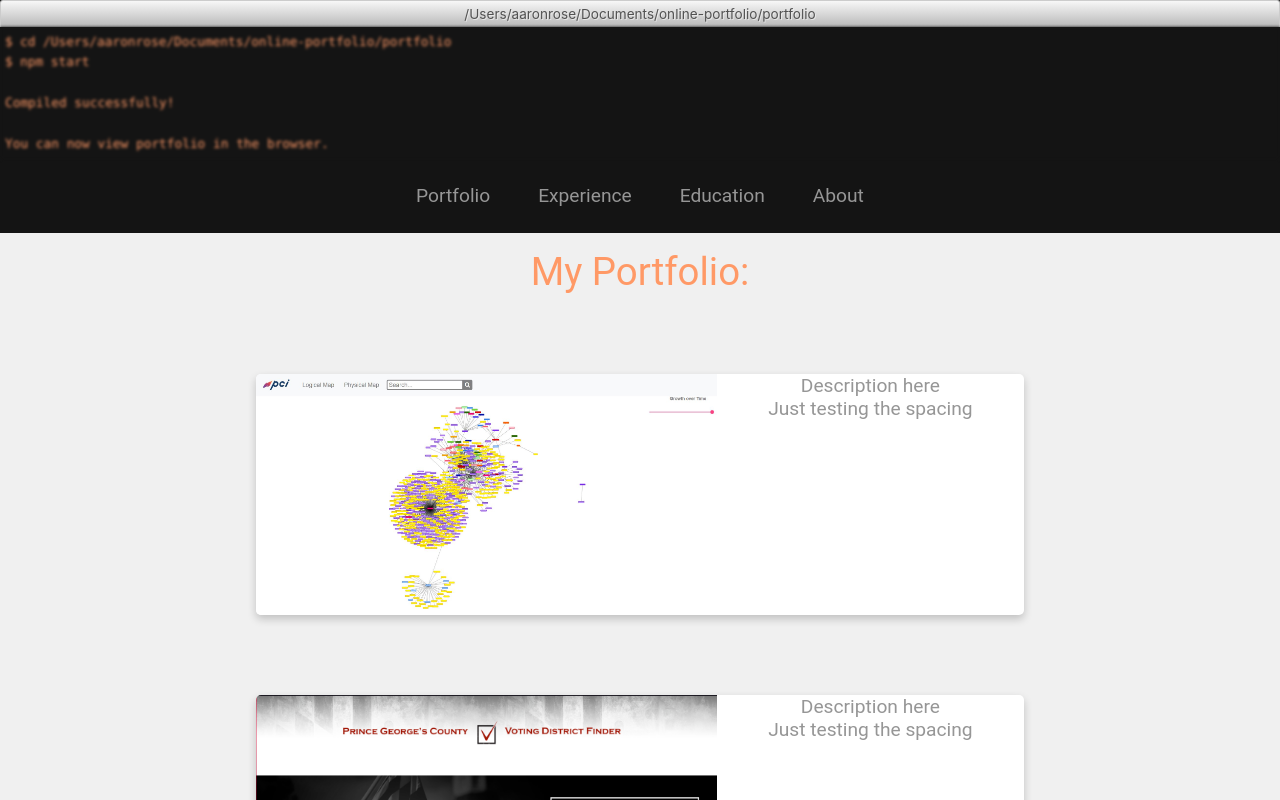
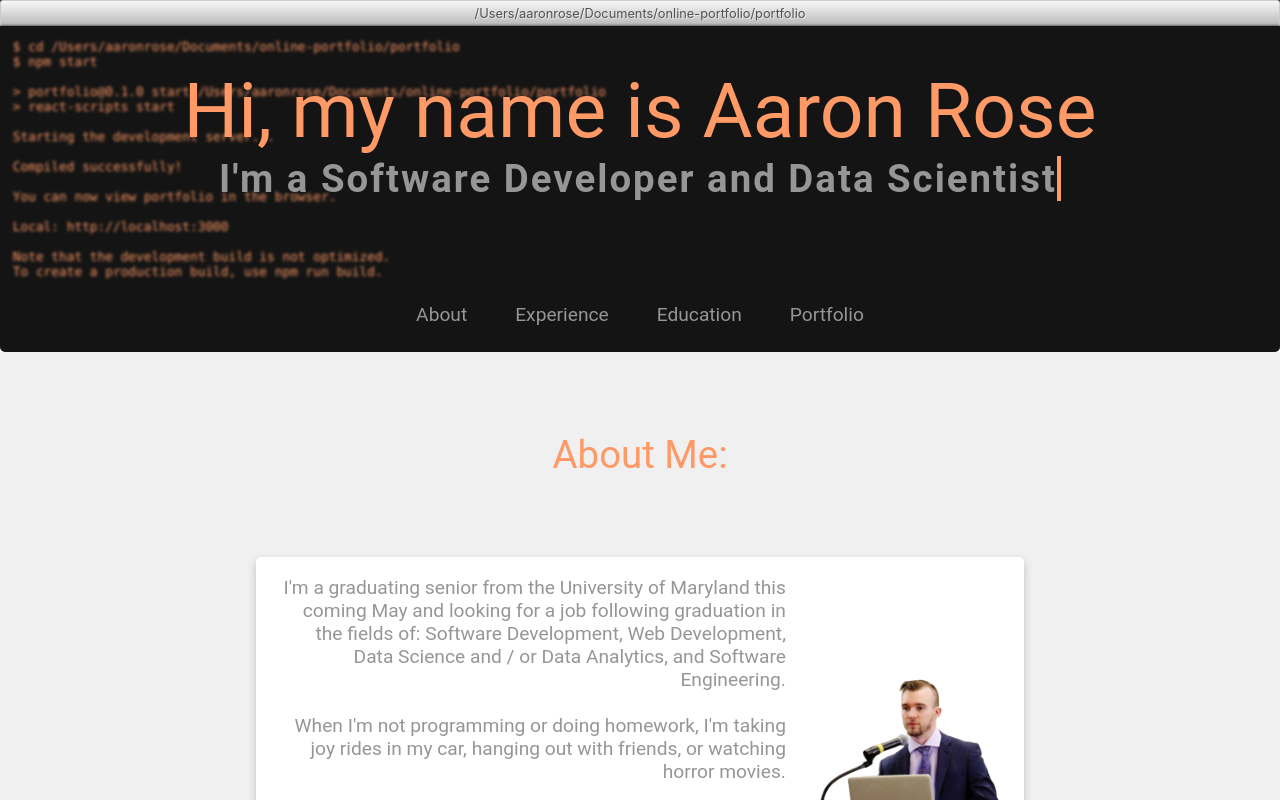
Before and after one commit to aaronrose05/online-portfolio, a React (Create React App) app in the folder portfolio/: page / in a window 1280 px wide. Shown: the top 800 px of the page. Built offline with nearby package versions, Linux system fonts and the light colour scheme.

Commit message:
Updated intro background and styling

```diff
--- a/portfolio/src/components/home.js
+++ b/portfolio/src/components/home.js
@@ -11,9 +11,9 @@ class Home extends React.Component{
             <div>
                 <Intro />
                 <Navbar />
+                <About />
+                <Experience />
                 <Portfolio />
-                <Experience />
-                <About />
             </div>
         )
     }
--- a/portfolio/src/components/intro.js
+++ b/portfolio/src/components/intro.js
@@ -13,21 +13,38 @@ class Intro extends React.Component{
             </div>
             */
 
-           <div class="shell-wrap">
-           <p class="shell-top-bar">/Users/aaronrose/Documents/online-portfolio/portfolio</p>
-           <div className='blur-overlay'>
-           <ul class="shell-body">
-             <li>cd&nbsp;/Users/aaronrose/Documents/online-portfolio/portfolio</li>
-             <li>npm start</li>
-             <br />
-             Compiled successfully!
-             <br />
-             <br />
-             You can now view portfolio in the browser.
-           </ul>
-           </div>
-         </div>
-
+            <div className="black">
+                <p className="shell-top-bar">/Users/aaronrose/Documents/online-portfolio/portfolio</p>
+                <div id="intro" className="intro">
+                <p className="intro-hello">Hi, my name is Aaron Rose</p>
+                <div className="typewriter">
+                    <div className="typewriter-text">I'm a Software Developer and Data Scientist</div>
+                </div>
+            </div>
+                <div className="blur-overlay">
+                    <div className="intro-background">
+                        $ cd /Users/aaronrose/Documents/online-portfolio/portfolio
+                        <br />
+                        $ npm start
+                        <br /> <br />
+                        > portfolio@0.1.0 start /Users/aaronrose/Documents/online-portfolio/portfolio
+                        <br />
+                        > react-scripts start
+                        <br /> <br />
+                        Starting the development server...
+                        <br /> <br />
+                        Compiled successfully!
+                        <br /> <br />
+                        You can now view portfolio in the browser.
+                        <br /> <br />
+                        Local:            http://localhost:3000
+                        <br /> <br />
+                        Note that the development build is not optimized.
+                        <br />
+                        To create a production build, use npm run build.
+                    </div>
+                </div>
+            </div>
         )
     }
 }
--- a/portfolio/src/components/navbar.js
+++ b/portfolio/src/components/navbar.js
@@ -5,10 +5,10 @@ class Navbar extends React.Component{
     render(){
         return(
             <div className="navbar">
-                <li> <a href="#portfolio"> Portfolio </a> </li>
+                <li> <a href="#about"> About </a> </li>
                 <li> <a href="#experience"> Experience </a> </li>
                 <li> <a href="#education"> Education </a> </li>
-                <li> <a href="#about"> About </a> </li>
+                <li> <a href="#portfolio"> Portfolio </a> </li>
             </div>
         )
     }
--- a/portfolio/src/components/styles.css
+++ b/portfolio/src/components/styles.css
@@ -2,14 +2,20 @@ html {
   scroll-behavior: smooth;
 }
 
+.black {
+  background-color: #141414;
+}
+
+.intro-background {
+  color: #FF9966;
+  font: 1vw 'Andale Mono', Consolas, 'Courier New';
+  background-color: #141414;
+  padding-left: 1vw;
+  padding-top: 1vw;
+}
+
 .blur-overlay {
   filter: blur(1.5px);
-}
-
-.shell-wrap {
-  width: 100%;
-  height: 20vh;
-  background-color: #141414;
 }
 
 .shell-top-bar {
@@ -18,7 +24,7 @@ html {
   padding: 5px 0;
   margin: 0;
   text-shadow: 1px 1px 0 rgba(255,255,255,0.5);
-  font-size: 0.85em;
+  font-size: 1vw;;
   border: 1px solid #CCCCCC;
   border-bottom: none;
 
@@ -39,37 +45,6 @@ html {
   filter: progid:DXImageTransform.Microsoft.gradient( startColorstr='#f7f7f7', endColorstr='#B8B8B8',GradientType=0 ); /* IE6-9 */
 }
 
-.shell-body {
-  margin: 0;
-  padding: 5px;
-  height: auto;
-  list-style: none;
-  background: #141414;
-  color: #FF9966;
-  font: 0.8em 'Andale Mono', Consolas, 'Courier New';
-  line-height: 1.6em;
-
-  -webkit-border-bottom-right-radius: 3px;
-  -webkit-border-bottom-left-radius: 3px;
-  -moz-border-radius-bottomright: 3px;
-  -moz-border-radius-bottomleft: 3px;
-  border-bottom-right-radius: 3px;
-  border-bottom-left-radius: 3px;
-}
-
-.shell-body li:before {
-  content: '$';
-  position: absolute;
-  left: 0;
-  top: 0;
-}
-
-.shell-body li {
-  word-wrap: break-word;
-  position: relative;
-  padding: 0 0 0 15px;
-}
-
 /* Navbar Styling */
 
 .navbar {
@@ -77,6 +52,8 @@ html {
     background-color: #141414;
     overflow: auto;
     text-align: center;
+    border-bottom-left-radius: 5px;
+    border-bottom-right-radius: 5px;
   }
 
   .ext_navbar {
@@ -139,14 +116,18 @@ html {
 
 /* Introduction Styling */
 
-.intro{
-  padding-top: 5rem;
-  padding-bottom: 6rem;
+.intro {
   text-align: center;
   font-family: 'Roboto';
+  z-index: 10;
+  position: absolute;
+  width: 100vw;
+  padding-top: 5vh;
+  padding-bottom: 1vh;
+  left: 0;
 }
 
-.intro-hello{
+.intro-hello {
   font-size: 6vw;
   margin: 0;
   color: #FF9966;
@@ -192,7 +173,7 @@ display: inline-block;
 /* Porfolio Styling */
 
 .portfolio{
-  padding-top: 1rem;
+  padding-top: 5vh;
   padding-bottom: 1rem;
   font-family: 'Roboto';
   text-align: center;
@@ -297,6 +278,7 @@ display: inline-block;
 
 .experience{
   padding-top: 5vw;
+  padding-bottom: 1rem;
   font-family: 'Roboto';
   text-align: center;
   font-size: 3vw;
@@ -633,8 +615,15 @@ display: inline-block;
   }
 
   .intro{
-    padding-top: 2.5rem;
-    padding-bottom: 3rem;
+    padding-top: 5vh;
+  }
+
+  .intro-hello{
+    font-size: 4vw;
+  }
+
+  .typewriter-text{
+    font-size: 2vw;
   }
 
   .experience-card{
@@ -651,10 +640,6 @@ display: inline-block;
 
   .about-card{
     margin-top: 5vh;
-  }
-
-  .navbar{
-    height: 10vh;
   }
 
   .ext_navbar img {
@@ -676,4 +661,12 @@ display: inline-block;
   .Collapsible__contentInner{
     font-size: 2vw;
   }
+
+  .shell-top-bar {
+    font-size: 1.5vw;
+  }
+
+  .navbar li a {
+    font-size: 2vw;
+  }
 }
```
